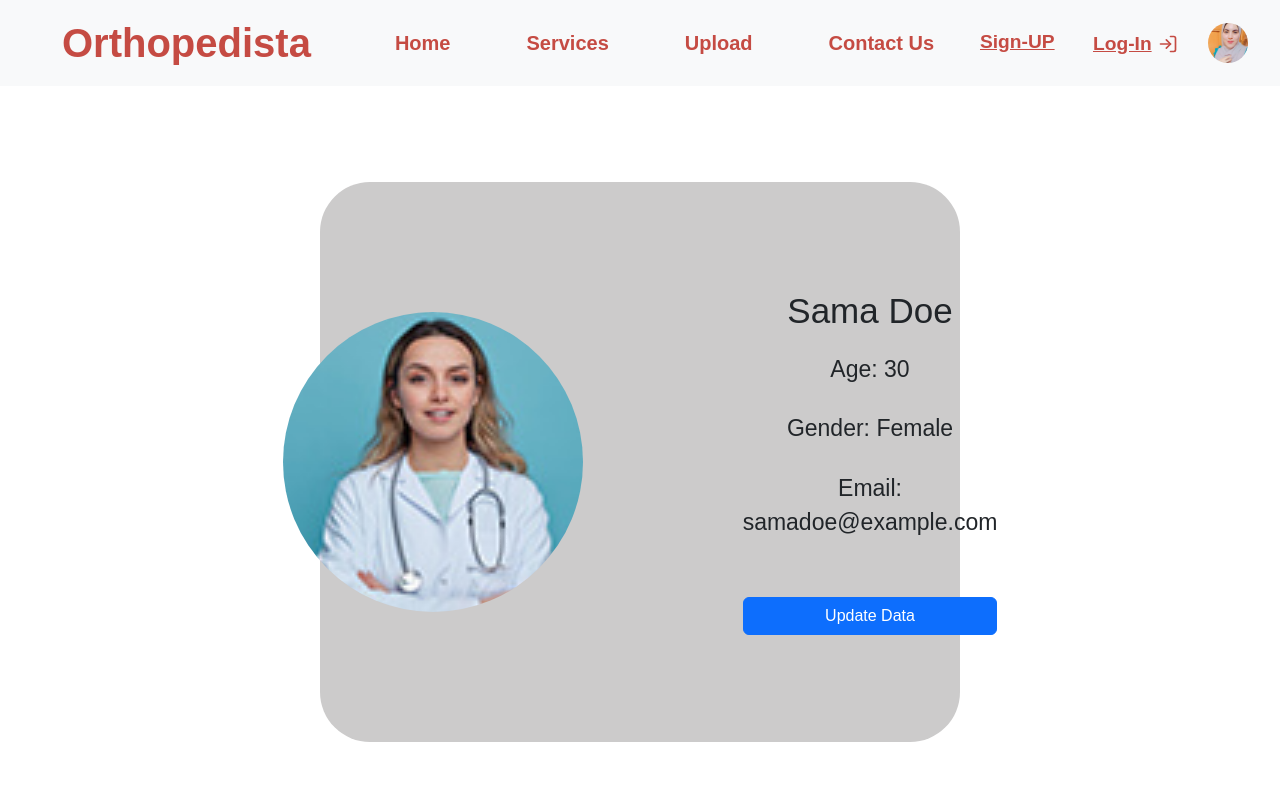
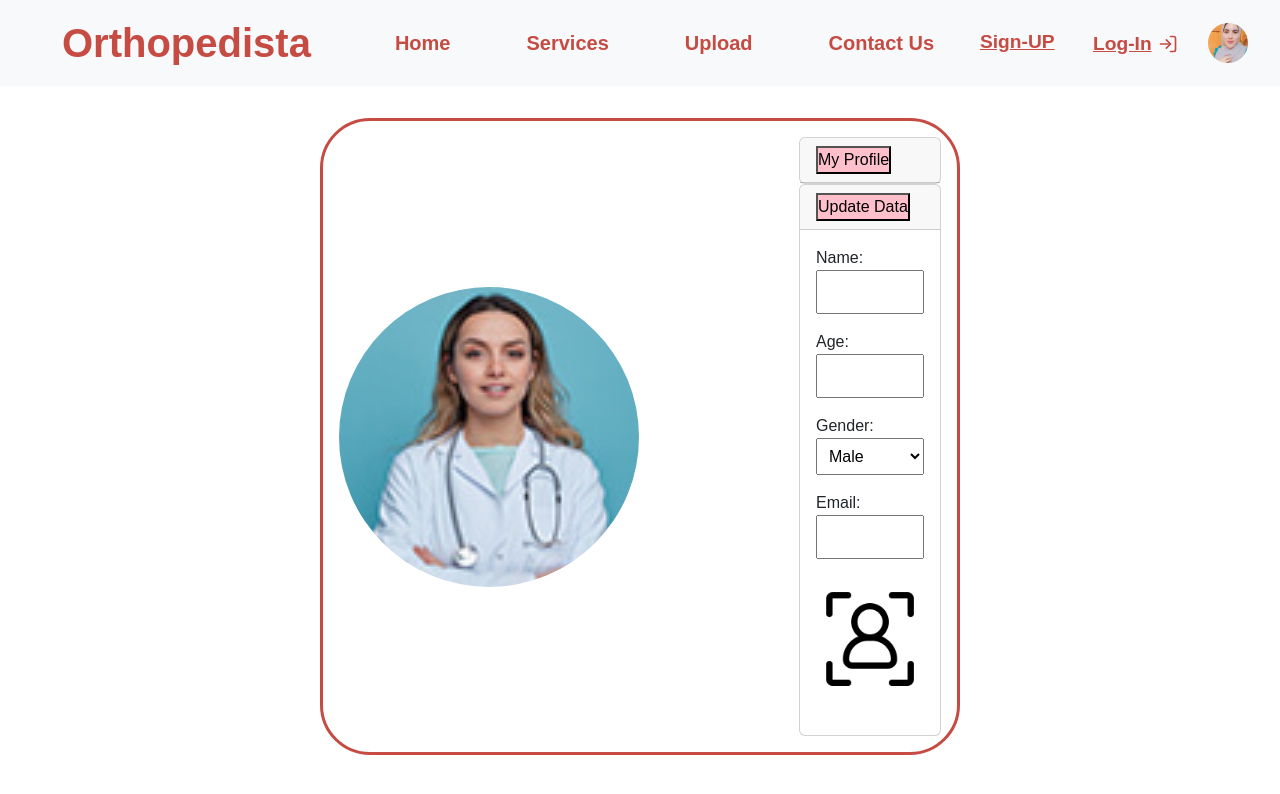
Before and after one commit to SabahEzzat20/GP_Frontend, a React (Create React App) app: page /patient/profilePage in a window 1280 px wide. Shown: the top 794 px of the page. Built offline with nearby package versions, Linux system fonts and the light colour scheme; a web font is replaced by a local one.

Commit message:
some changes in profile

```diff
--- a/src/components/PatientComponents/ProfilePage/ProfilePage.css
+++ b/src/components/PatientComponents/ProfilePage/ProfilePage.css
@@ -3,12 +3,11 @@
     align-items: center;
     justify-content: center;
     flex-direction: row;
-    padding: 2rem;
-    margin: 6rem 20rem;
+    padding: 1rem;
+    margin: 2rem 20rem;
     min-height: 70vh;
     gap: 10rem;
-    /* border: 3px solid #C54B43; */
-    background-color: rgb(204, 203, 203);
+    border: 3px solid #C54B43;
     border-radius: 50px;
 }
 
--- a/src/components/PatientComponents/ProfilePage/ProfilePage.jsx
+++ b/src/components/PatientComponents/ProfilePage/ProfilePage.jsx
@@ -1,5 +1,8 @@
 import React, { useState, useCallback } from "react";
 import "./ProfilePage.css";
+import Accordion from 'react-bootstrap/Accordion';
+import { useAccordionButton } from 'react-bootstrap/AccordionButton';
+import Card from 'react-bootstrap/Card';
 import Modal from "react-bootstrap/Modal";
 import { useDropzone } from "react-dropzone";
 import Button from "react-bootstrap/Button";
@@ -15,7 +18,23 @@
 };
 
 const ProfilePage = () => {
-  const [showModal, setShowModal] = useState(false);
+
+  function CustomToggle({ children, eventKey }) {
+    const decoratedOnClick = useAccordionButton(eventKey, () =>
+      console.log('totally custom!'),
+    );
+
+    return (
+      <button
+        type="button"
+        style={{ backgroundColor: 'pink' }}
+        onClick={decoratedOnClick}
+      >
+        {children}
+      </button>
+    );
+  }
+
 
   const [image, setImage] = useState(null);
   const onDrop = useCallback((acceptedFiles) => {
@@ -28,16 +47,6 @@
   }, []);
   const { getRootProps, getInputProps, isDragActive } = useDropzone({ onDrop });
   const [gender, setGender] = useState("");
-  const handleChange = (event) => {
-    setGender(event.target.value);
-  };
-  const handleOpenModal = () => {
-    setShowModal(true);
-  };
-
-  const handleCloseModal = () => {
-    setShowModal(false);
-  };
 
   return (
     <div className="profile-container">
@@ -46,6 +55,13 @@
           <img src={profilePhoto} alt="User" />
         </div>
       </div>
+      <Accordion defaultActiveKey="0">
+      <Card>
+        <Card.Header>
+          <CustomToggle eventKey="1">My Profile</CustomToggle>
+        </Card.Header>
+        <Accordion.Collapse eventKey="1">
+          <Card.Body>
 
       <div className="second-part">
         <div className="profile-details">
@@ -54,15 +70,17 @@
           <p className="profile-gender">Gender: Female</p>
           <p className="profile-email">Email: samadoe@example.com</p>
         </div>
-        <Button variant="primary" onClick={handleOpenModal}>
-          Update Data
-        </Button>
-        <Modal show={showModal} onHide={handleCloseModal}>
-          <Modal.Header closeButton>
-            <Modal.Title>Update Data</Modal.Title>
-          </Modal.Header>
-          <Modal.Body>
-            <Modal.Body>
+
+      </div>
+          </Card.Body>
+        </Accordion.Collapse>
+      </Card>
+      <Card>
+        <Card.Header>
+          <CustomToggle eventKey="0"> Update Data</CustomToggle>
+        </Card.Header>
+        <Accordion.Collapse eventKey="0">
+          <Card.Body>
               <form>
                 <div style={{ marginBottom: "1rem" }}>
                   <label htmlFor="name">Name:</label>
@@ -122,18 +140,12 @@
                   </div>
                 </div>
               </form>
-            </Modal.Body>
-          </Modal.Body>
-          <Modal.Footer>
-            <Button variant="secondary" onClick={handleCloseModal}>
-              Close
-            </Button>
-            <Button variant="primary" onClick={handleUpdateData}>
-              Save Changes
-            </Button>
-          </Modal.Footer>
-        </Modal>
-      </div>
+
+
+          </Card.Body>
+        </Accordion.Collapse>
+      </Card>
+    </Accordion>
     </div>
   );
 };
```
